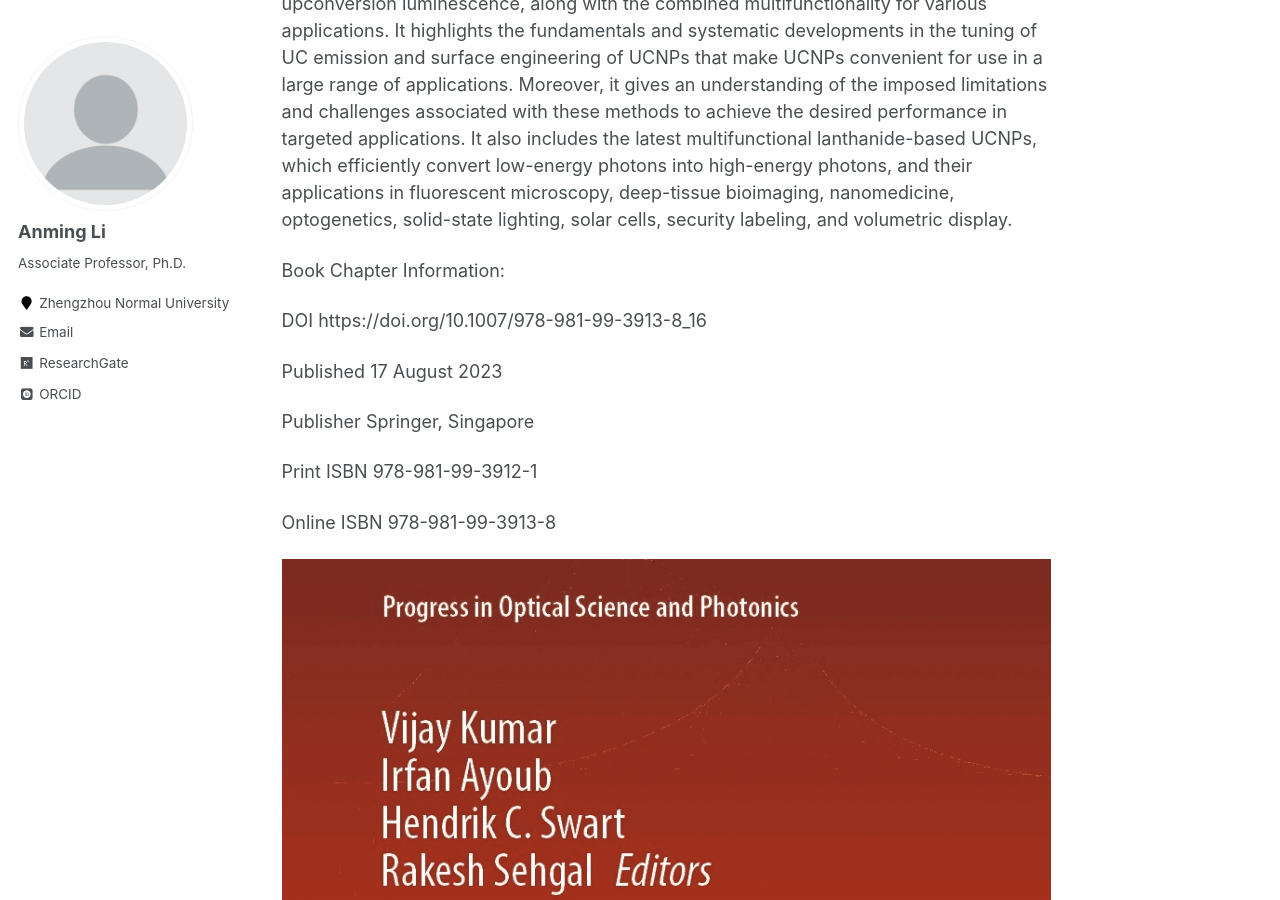
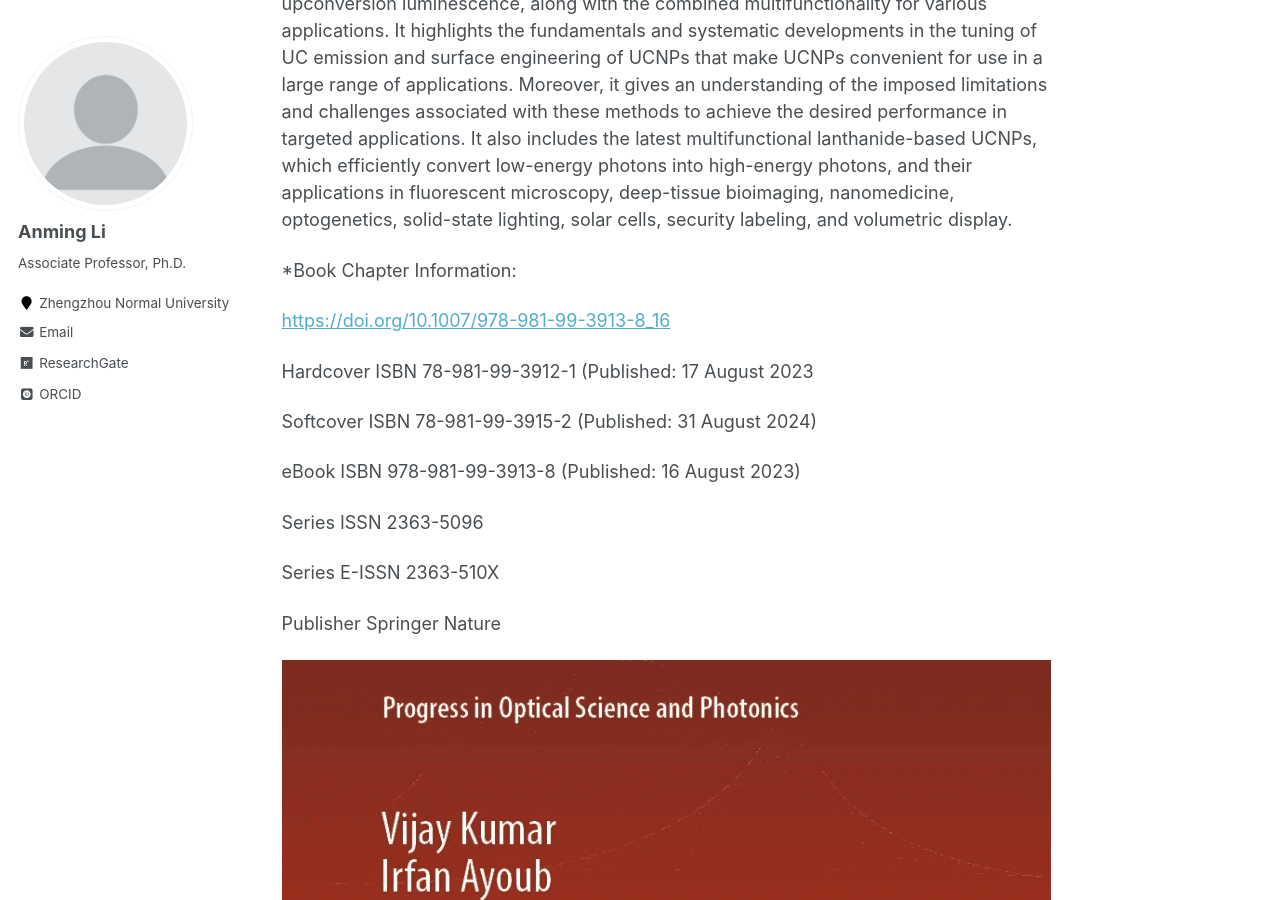
Before and after one commit to ucnclab/ucnclab.github.io, a Jekyll site: the page built from _posts/2023-08-17-blog-post-7.md, in a window 1280 px wide and 900 px high, scrolled down 487 px. Built offline with Jekyll 4.4.1, drawn with Linux system fonts in a browser that asks for light colours; some web fonts are replaced; comment, search, counter and statistics services are not loaded.

Commit message:
Update 2023-08-17-blog-post-7.md

```diff
--- a/_posts/2023-08-17-blog-post-7.md
+++ b/_posts/2023-08-17-blog-post-7.md
@@ -12,16 +12,20 @@ This book chapter belongs to the book “[Upconversion Nanoparticles (UCNPs) for
 
 This book explores upconversion nanoparticles (UCNPs) at both, the fundamental as well as applied levels, for functional applications. It provides a broad perspective about the synthesis approaches of UCNPs with the preferred size, improved and tunable upconversion luminescence, along with the combined multifunctionality for various applications. It highlights the fundamentals and systematic developments in the tuning of UC emission and surface engineering of UCNPs that make UCNPs convenient for use in a large range of applications. Moreover, it gives an understanding of the imposed limitations and challenges associated with these methods to achieve the desired performance in targeted applications. It also includes the latest multifunctional lanthanide-based UCNPs, which efficiently convert low-energy photons into high-energy photons, and their applications in fluorescent microscopy, deep-tissue bioimaging, nanomedicine, optogenetics, solid-state lighting, solar cells, security labeling, and volumetric display.
 
-Book Chapter Information:
+*Book Chapter Information:
 
-DOI  https://doi.org/10.1007/978-981-99-3913-8_16
+[https://doi.org/10.1007/978-981-99-3913-8_16](https://doi.org/10.1007/978-981-99-3913-8_16)
 
-Published  17 August 2023
+Hardcover ISBN 78-981-99-3912-1 (Published: 17 August 2023
 
-Publisher  Springer, Singapore
+Softcover ISBN 78-981-99-3915-2 (Published: 31 August 2024)
 
-Print ISBN  978-981-99-3912-1
+eBook ISBN 978-981-99-3913-8 (Published: 16 August 2023)
 
-Online ISBN  978-981-99-3913-8
+Series ISSN 2363-5096
+
+Series E-ISSN 2363-510X
+
+Publisher Springer Nature
 
 ![BookCover](/images/BookCover.png)
```
